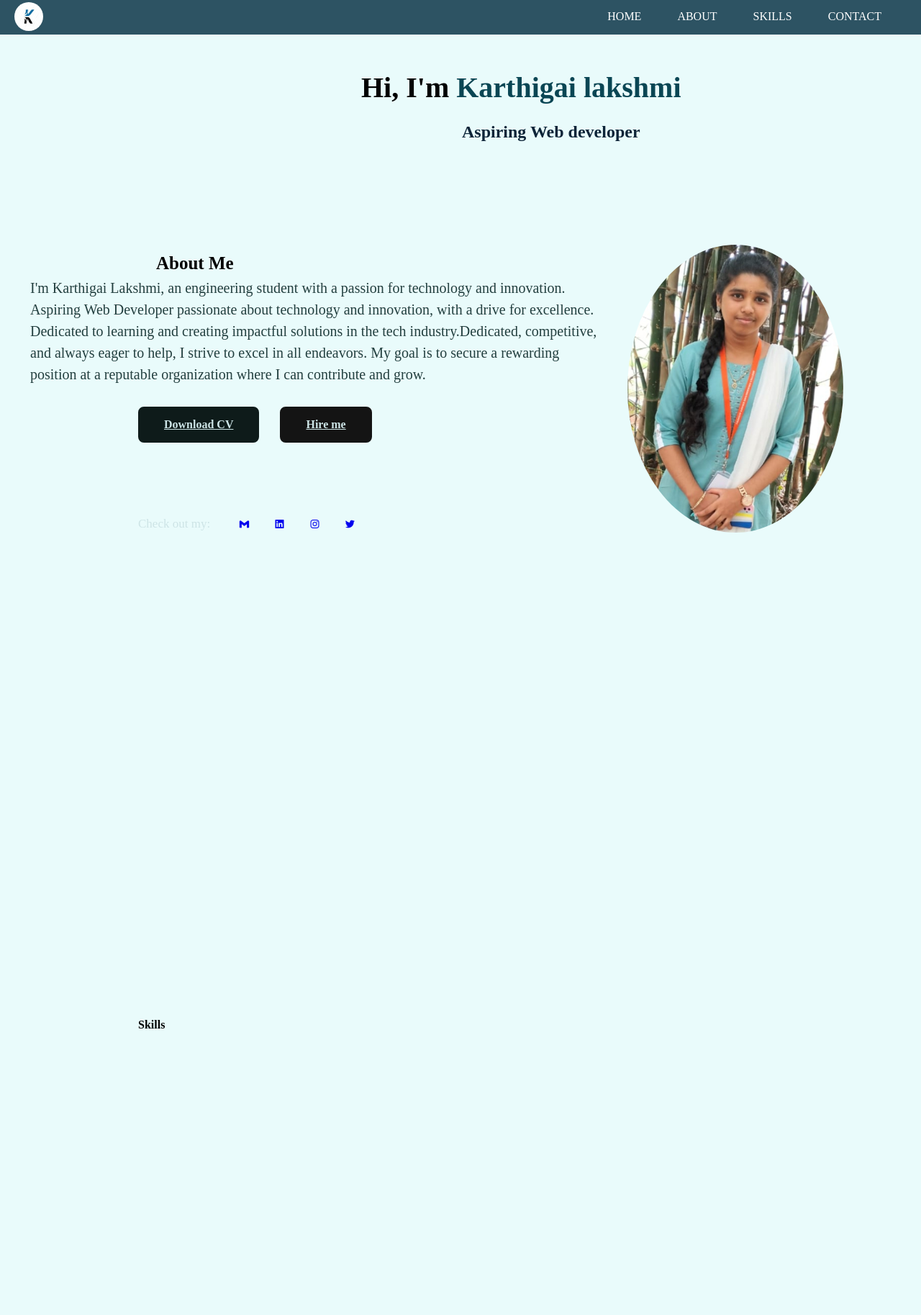
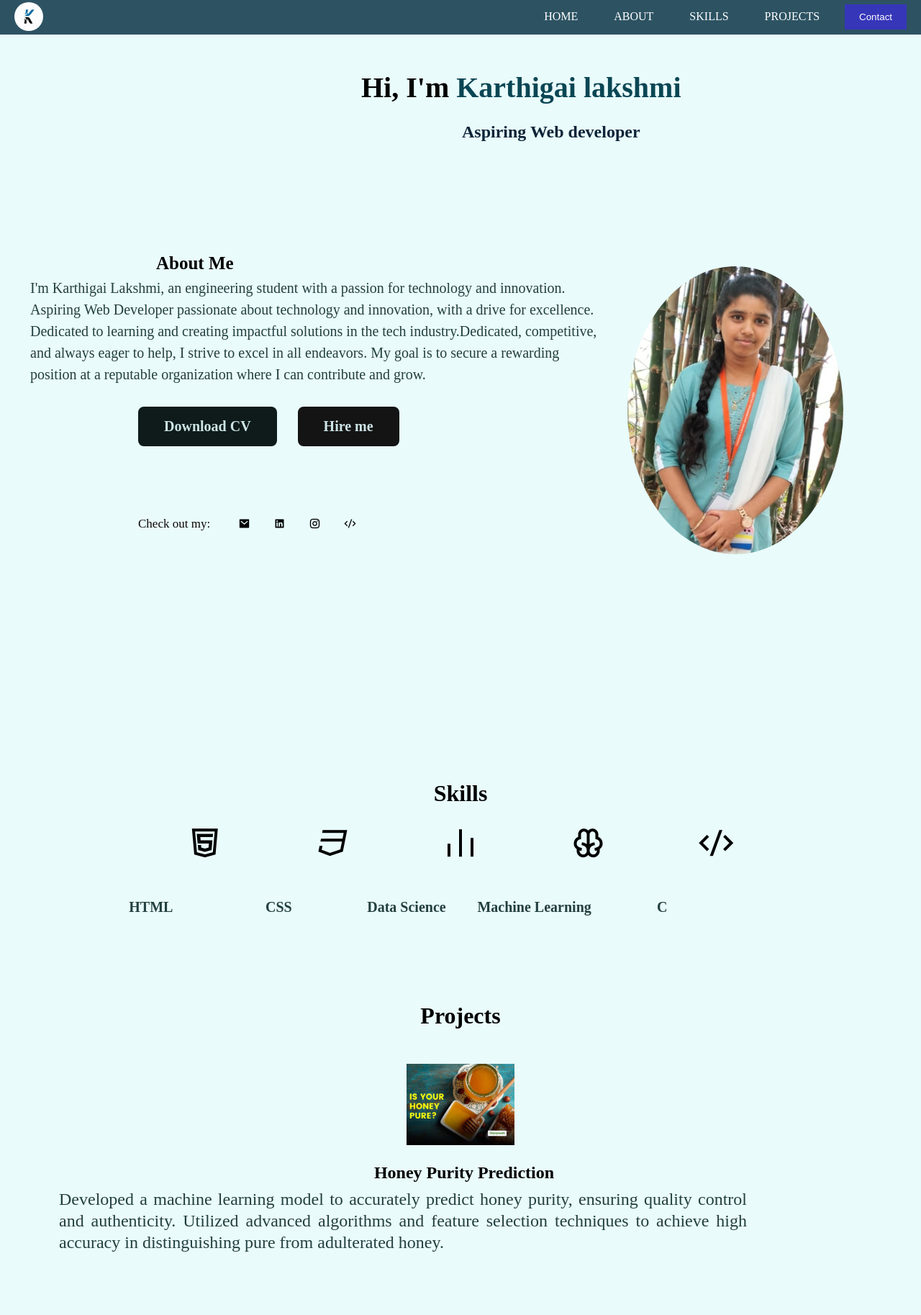
Before and after one commit to Karthigailakshmi1510/portfoliowebsite, a plain HTML site: page index.html in a window 1280 px wide. Shown: the part 2-1829 px from the top of the page at 72% size. Before the commit the page ends 1435 px from the top, so only its background shows below. Drawn offline with nearby package versions, Linux system fonts and the light colour scheme.

Commit message:
first commit

```diff
--- a/index.html
+++ b/index.html
@@ -5,7 +5,7 @@
     <meta name="viewport" content="width=device-width, initial-scale=1.0">
     <title>Karthika</title>
     <link rel="stylesheet" href="style.css">
-    <link href='https://unpkg.com/boxicons@2.1.4/css/boxicons.min.css' rel='stylesheet'>
+    <link href='https://cdn.jsdelivr.net/npm/remixicon@3.2.0/fonts/remixicon.css' rel='stylesheet'>
 </head>
 <body>
     <nav class="navigation">
@@ -13,10 +13,14 @@
             <img src="assets/logo image.jpg" alt="logo" class="logo-image">
         </div>
         <ul>
-            <li><a href="#">home</a></li>
-            <li><a href="#">about</a></li>
-            <li><a href="#">skills</a></li>
-            <li><a href="#">contact</a></li>
+            <li><a href="#home">home</a></li>
+            <li><a href="#about">about</a></li>
+            <li><a href="#skills">skills</a></li>
+            <li><a href="#projects">projects</a></li>
+            <a href="mailto:karthipk844@gmail.com"style="text-decoration: none;">
+                <button style="background-color: rgb(54, 54, 185); color: white; border: none; padding: 10px 20px; cursor: pointer;">Contact</button>
+            </a>
+
         </ul>
     </nav>
     <section id="home">
@@ -31,27 +35,70 @@
                     and always eager to help, I strive to excel in all endeavors. My goal is to secure a
                      rewarding <br>position at a reputable organization where I can contribute and grow.</p>
                 <div class="main-btn">
-                    <a href="assets/KARTHIGAI LAKSHMI (3) (1).pdf"class="btn">Download CV</a>
-                    <a href="#" class="btn two">Hire me</a>
+                    <a href="assets/KARTHIGAI LAKSHMI (3) (1).pdf.pdf"class="btn">Download CV</a>
+                    <a href="mailto:karthipk844@gmail.com" class="btn two">Hire me</a>
+                </div>
+                <div class="home-img">
+                    <img src="assets/profile.jpg">
                 </div>
 
+                <section id="skills">
+                    <div class="skills__container">
+                        <h2 class="skills__title">Skills</h2>
+                        <div class="skills__grid">
+                            <div class="skill"> <i class="ri-html5-line skill__icon"></i><p>HTML</p>
+                            </div>
+                            <div class="skill">
+                                <i class="ri-css3-line skill__icon"></i>
+                                <p>CSS</p>
+                            </div>
+                            <div class="skill">
+                                <i class="ri-bar-chart-line skill__icon"></i>
+                                <p>Data Science</p>
+                            </div>
+                            <div class="skill">
+                                <i class="ri-brain-line skill__icon"></i>
+                                <p>Machine Learning</p>
+                            </div>
+                            <div class="skill">
+                                <i class="ri-code-s-slash-line skill__icon"></i>
+                                <p>C</p>
+                            </div>
 
-            </div>
-            <div class="home-img">
-                <img src="assets/profile.jpg">
-            </div>
-        </div>
-        <div class="home-skills">
-            <h4>Skills</h4>
-        </div>
+                        </div>
+                    </div>
+                </section>
+                <section id="projects">
+                    <div class="projects__container">
+                        <h2 class="projects__title">Projects</h2>
+                        <div class="projects__grid">
+                            <div class="project">
+                               <img src="assets/big-HONEY.jpg">
+                                <h3>Honey Purity Prediction</h3>
+                                <p>Developed a machine learning model to accurately predict honey purity, ensuring quality control and
+                                    authenticity. Utilized advanced algorithms and feature selection techniques to achieve high accuracy
+                                    in distinguishing pure from adulterated honey.</p>
+                            </div>
+                        </div>
+                    </div>
+                </section>
+
+
+
+
+
+
+
     </section>
-    <div class="share">
+
+        <div class="share">
         <p>Check out my:</p>
         <div class="social">
-            <a href="#"><i class='bx bxl-gmail'></i></a>
-            <a href="#"><i class='bx bxl-linkedin-square'></i></a>
-            <a href="#"><i class='bx bxl-instagram'></i></a>
-            <a href="#"><i class='bx bxl-twitter'></i></a>
+            <a href="mailto:karthipk844@gmail.com"><i class="ri-mail-fill"></i></a>
+            <a href="https://www.linkedin.com/in/karthigai-lakshmi-p-035780259/"><i class="ri-linkedin-box-fill"></i></a>
+            <a href="karthi_laxmi_"><i class="ri-instagram-line"></i></a>
+            <a href="https://leetcode.com/user1805Wu/"><i class="ri-code-s-slash-line"></i></a>
+
         </div>
 
 
--- a/style.css
+++ b/style.css
@@ -94,7 +94,8 @@ section{
     height: 400px;
     border-radius: 50%;
     margin-left: 680px;
-    margin-top: -950px;
+    margin-top: 150px;
+    margin-bottom: 1050px;
 }
 .home-content__para h4{
     padding: 5px 25px;
@@ -124,10 +125,11 @@ section{
     background: var(--main-color);
     color: var(--text-color);
     border: 2px solid var(--main-color);
-    font-size: 16px;
+    font-size: 20px;
     font-weight: 600;
     border-radius: 8px;
     transition: all 0.6s ease-in-out;
+    text-decoration: none;
 }
 .btn:hover{
     transform: translater(-5px);
@@ -150,7 +152,7 @@ section{
 }
 .share p{
     font-size: 17px;
-    color: var(--text-color);
+    color: #0b0707;
     margin-right: 25px;
 
 
@@ -161,12 +163,180 @@ section{
     justify-content: center;
     height: 45px;
     width: 45px;
+    color: black;
 }
-.Skills{
-    position:absolute;
-    bottom: 3rem;
-    left: 30px;;
-    display: flex;
+#skills {
+
+    padding: 2rem 1rem;
+    text-align: center;
+    margin-top: -25rem;
+}
+
+.skills__container {
+    max-width: var(--max-width);
+    margin: auto;
+}
+
+.skills__title {
+    font-size: 2rem;
+    font-weight: 600;
+    color: var (--text-dark);
+    margin-bottom: 0;
+    margin-top: 2rem;
+    margin-right: 0;
+}
+
+.skills__grid {
+    display: grid;
+    grid-template-columns: repeat(auto-fit, minmax(150px, 1fr));
+    gap: 1.5rem;
     align-items: center;
+    justify-items: center;
 
 }
+
+.skill {
+    display: flex;
+    flex-direction: column;
+    align-items: center;
+    background-color: var(--extra-light);
+    padding: 1.5rem;
+    border-radius: 10px;
+    transition: transform 0.3s;
+}
+
+.skill:hover {
+    transform: scale(1.05);
+}
+
+.skill__icon {
+    font-size: 3rem;
+    color: var(--primary-color);
+    margin-bottom: 3rem;
+}
+
+.skill p {
+    font-size: 1.25rem;
+    font-weight: 600;
+    color: var (--text-dark);
+}
+#projects{
+    padding: 2rem 1rem;
+    text-align: center;
+}
+.projects__container {
+    max-width: var(--max-width);
+    margin: auto;
+}
+.projects__title{
+    font-size: 2rem;
+    font-weight: 600;
+    color:var(--text-dark);
+    margin-bottom: 1.5rem;
+}
+.projects__grid{
+    display: grid;
+    grid-template-columns: repeat(auto-fit,minmax(250px,1fr));
+    gap: 2rem;
+    align-items:center;
+    justify-items: center;
+}
+.project {
+    display: flex;
+    flex-direction: column;
+    align-items: center;
+    padding: 1.5rem;
+    border-radius: 10px;
+    transition: transform 0.3s;
+}
+
+
+.projects__grid .project img {
+    width: 150px;
+    height: auto;
+}
+
+.project h3 {
+    text-align: center;
+    font-size: 1.5rem;
+    font-weight: 600;
+    color: var(--text-dark);
+    margin-bottom: 0.5rem;
+    margin-left: 10px;
+}
+
+.project p {
+    font-size: 1.5rem;
+    margin-right:10px ;
+    color: var (--text-light);
+    text-align: center;
+    text-align: justify;
+}
+@media (max-width: 768px){
+    .home-content__para h1 {
+        font-size: 2em;
+        margin-left: 150px;
+    }
+    .home-content__para h3 {
+        font-size: 1.2em;
+        margin-left: 200px;
+    }
+    .home-img img {
+        width: 300px;
+        height: 300px;
+        margin-left: 50px;
+        margin-top: 50px;
+        margin-bottom: 500px;
+
+    }
+    .home-content__para p {
+        font-size: 18px;
+        margin-left: 0;
+    }
+}
+@media (max-width: 480px){
+    .navigation {
+        flex-direction: column;
+        padding: 10px;
+    }
+    .navigation ul {
+        flex-direction: column;
+        align-items: center;
+    }
+    .navigation ul li {
+        margin-right: 0;
+        margin-bottom: 10px;
+    }
+
+    .home-content__para h1 {
+        font-size: 1.5em;
+        margin-left: 0;
+        text-align: center;
+    }
+
+    .home-content__para h3 {
+        font-size: 1em;
+        margin-left: 0;
+        text-align: center;
+    }
+
+    .home-img {
+        flex-direction: column;
+        align-items: center;
+    }
+
+    .home-img img {
+        width: 200px;
+        height: 200px;
+        margin-left: 0;
+        margin-top: 20px;
+        margin-bottom: 20px;
+    }
+
+    .home-content__para p {
+        font-size: 16px;
+        margin-left: 0;
+        text-align: center;
+    }
+
+}
```
Also changed, not shown: assets/big-HONEY.jpg (added), 2 other files.
